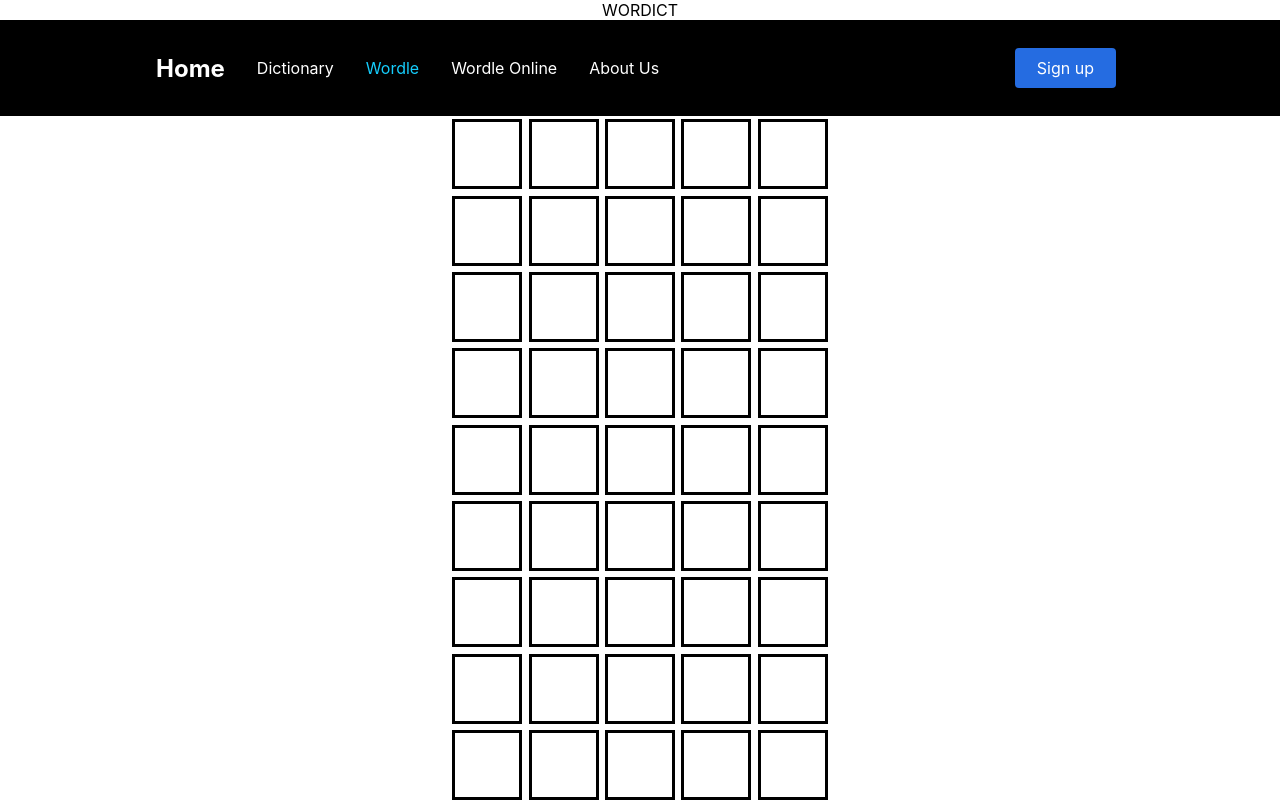
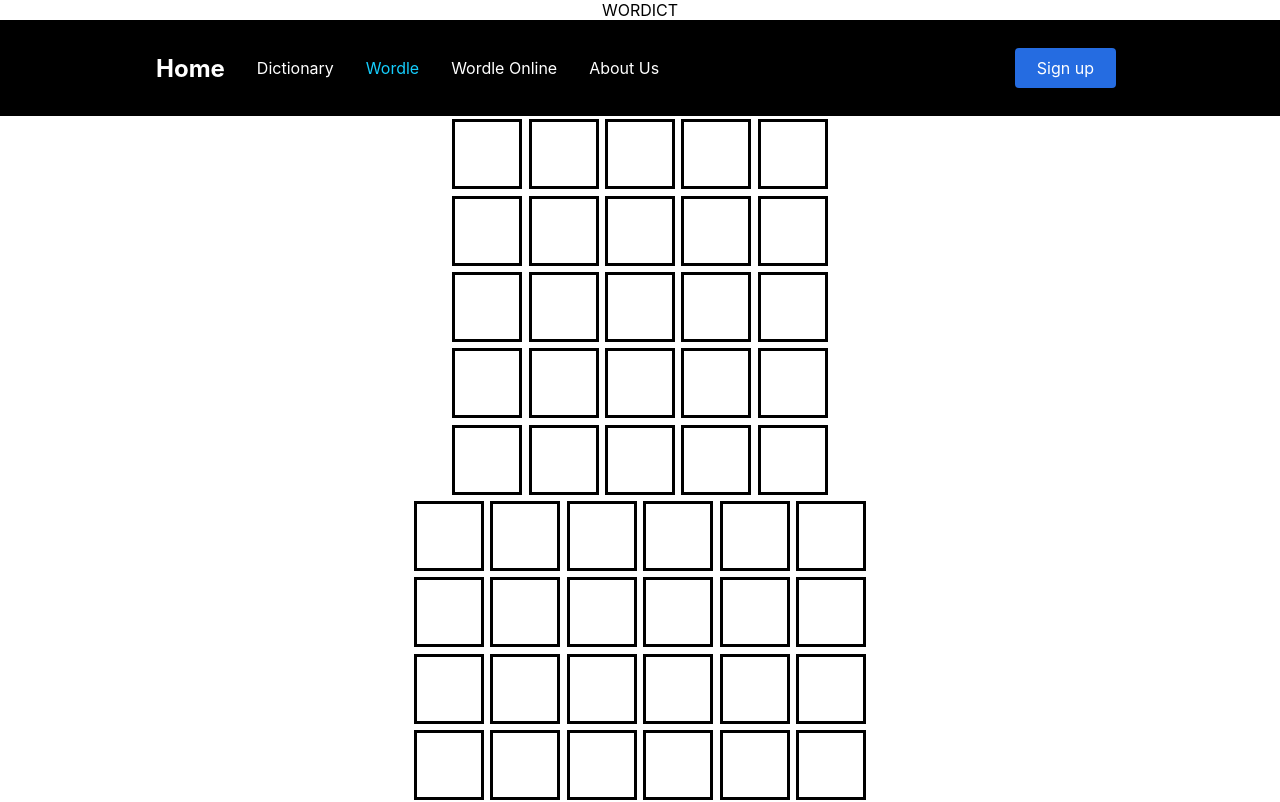
Before and after one commit to MarkProjs/wordict-project, a React (Create React App) app in the folder client/: page /wordle in a window 1280 px wide. Shown: the top 802 px of the page. Built offline with nearby package versions, Linux system fonts and the light colour scheme.

Commit message:
Change classname of div

```diff
--- a/client/src/components/pages/SinglePlayerWordle.js
+++ b/client/src/components/pages/SinglePlayerWordle.js
@@ -17,11 +17,11 @@ function SinglePlayerWordle() {
   }
 
   return (
-    <div className="App" onKeyUp={(e) => handleInput(e)} tabIndex={0}>
+    <div className="wordle-container" onKeyUp={(e) => handleInput(e)} tabIndex={0}>
       <Wordle
         id={WORDLE_PREFIX + 0}
         attempts={6}
-        word={"WATER"}
+        word={"HUMAN"}
         submitKey={validInputs.submitKey}
         deleteKey={validInputs.deleteKey}
         addInputListener={addInputListener}
@@ -30,7 +30,7 @@ function SinglePlayerWordle() {
       <Wordle
         id={WORDLE_PREFIX + 1}
         attempts={6}
-        word={"PAPER"}
+        word={"PEOPLE"}
         submitKey={validInputs.submitKey}
         deleteKey={validInputs.deleteKey}
         addInputListener={addInputListener}
```
